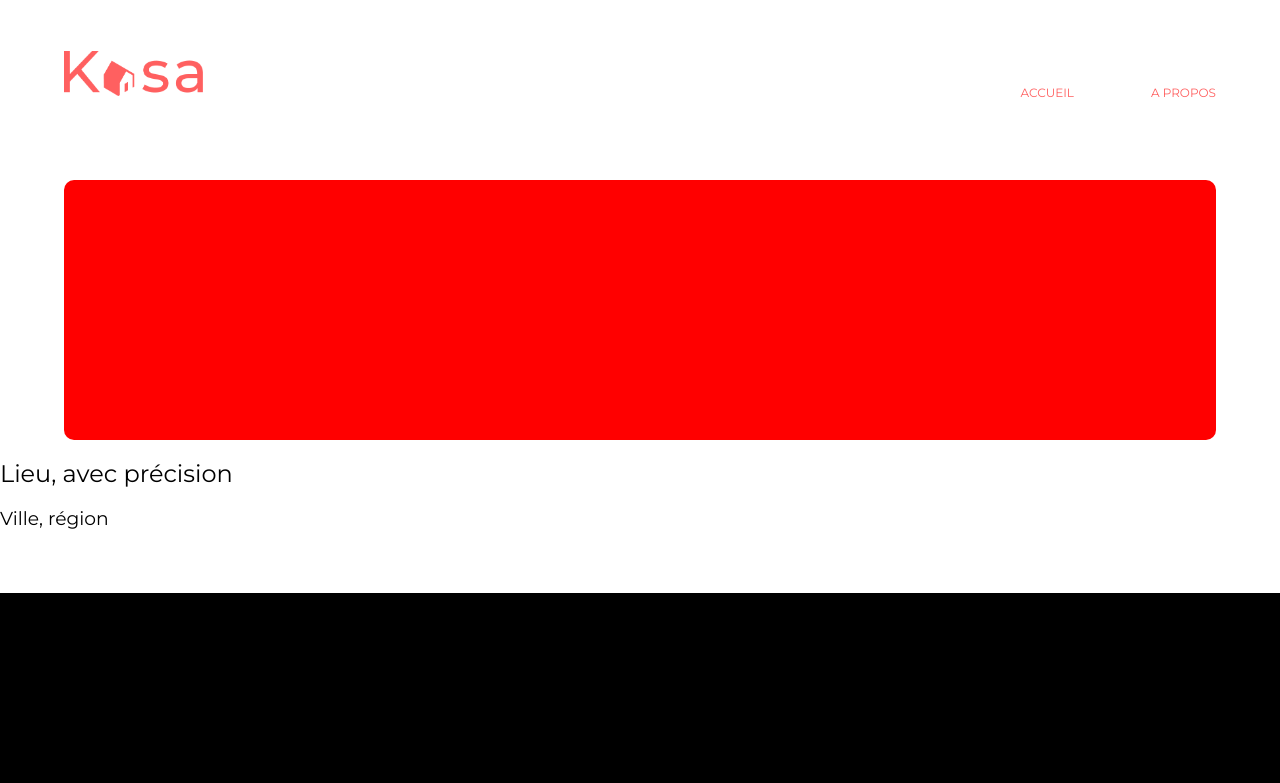
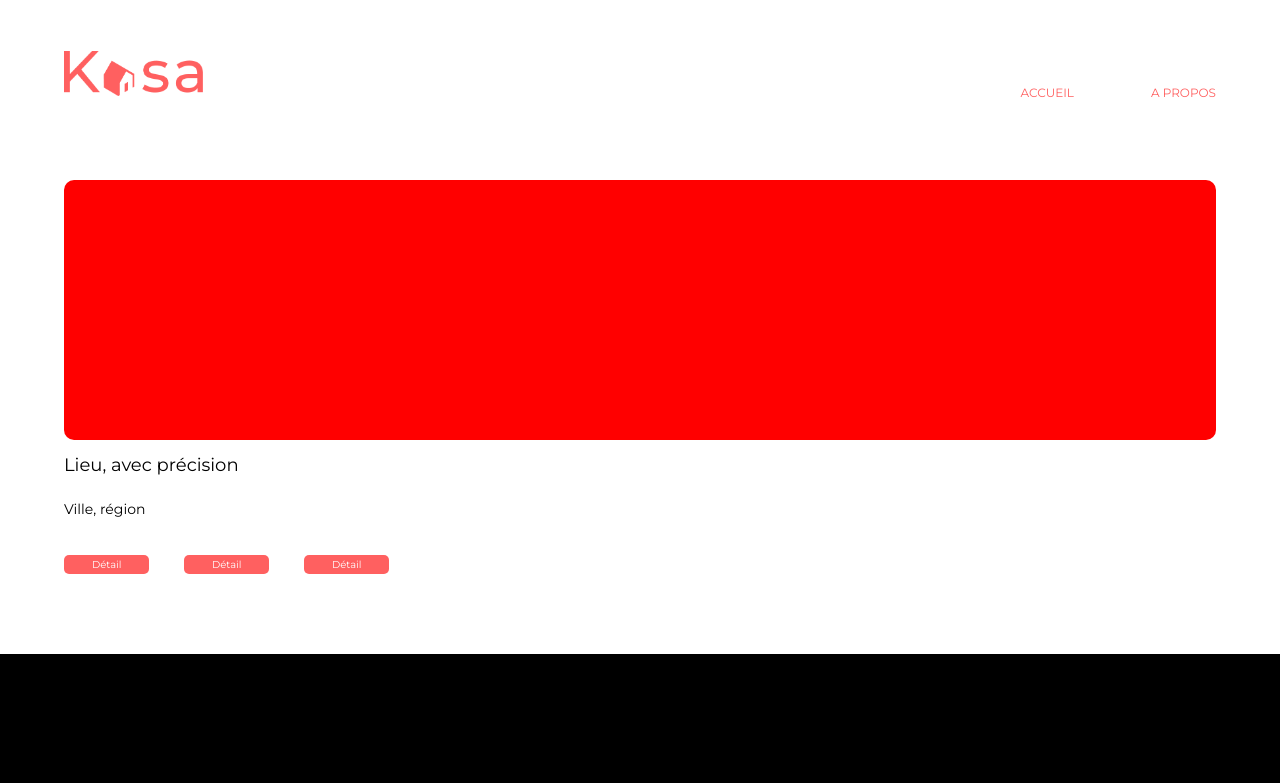
Before and after one commit to EmerickJunger/Projet-7-, a React (Create React App) app in the folder kasa/: page /place in a window 1280 px wide. Shown: the top 783 px of the page. Built offline with nearby package versions, Linux system fonts and the light colour scheme.

Commit message:
place en cours

```diff
--- a/kasa/public/style.css
+++ b/kasa/public/style.css
@@ -160,3 +160,47 @@ footer a{
     border-radius: 10px;
     margin-top: 5%;
 }
+.filtres
+{
+    display: inline;
+    width: 90%;
+    display: flex;
+    padding-left: 0;
+    margin-left: 5%;
+    margin-top: 0%;
+}
+.filtre
+{
+    display: inline-block;
+    border-bottom-left-radius: 5px;
+    border-top-left-radius: 5px;
+    border-top-right-radius: 5px;
+    border-bottom-right-radius: 5px;
+    margin-right: 3%;
+    margin-top: 1%;
+    padding-right: 28px;
+    padding-left: 28px;
+    text-align: center;
+    font-size: 10px;
+    padding-bottom: 4px;
+    padding-top: 4px;
+    background-color: #ff6060;
+    color: white;
+}
+.filtrage
+{
+    display: flex;
+}
+.place{
+    width: 90%;
+    margin-left: 5%;
+    font-size: 18px;
+    margin-bottom: 2%;
+}
+.town{
+    width: 90%;
+    margin-left: 5%;
+    font-size: 14px;
+    margin-bottom: 2%;
+    margin-top: 2%;
+}
--- a/kasa/src/componants/Place.js
+++ b/kasa/src/componants/Place.js
@@ -6,13 +6,19 @@ function Place() {
           <figure className="logis">
 
           </figure>
-          <h2>
+          <h2 className="place">
             Lieu, avec précision
           </h2>
-          <h3>
+          <h3 className="town">
             Ville, région
           </h3>
-
+          <div className="filtrage">
+            <ul className="filtres">
+              <li className="filtre">Détail</li>
+              <li className="filtre">Détail</li>
+              <li className="filtre">Détail</li>
+            </ul>
+          </div>
         </div>
         </>
     );
```
